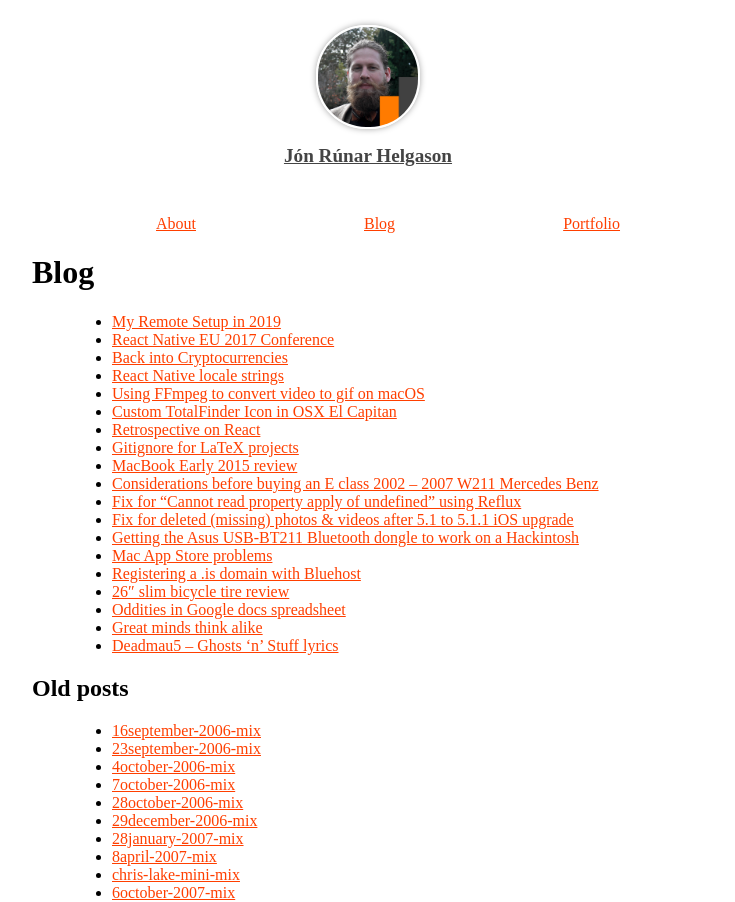
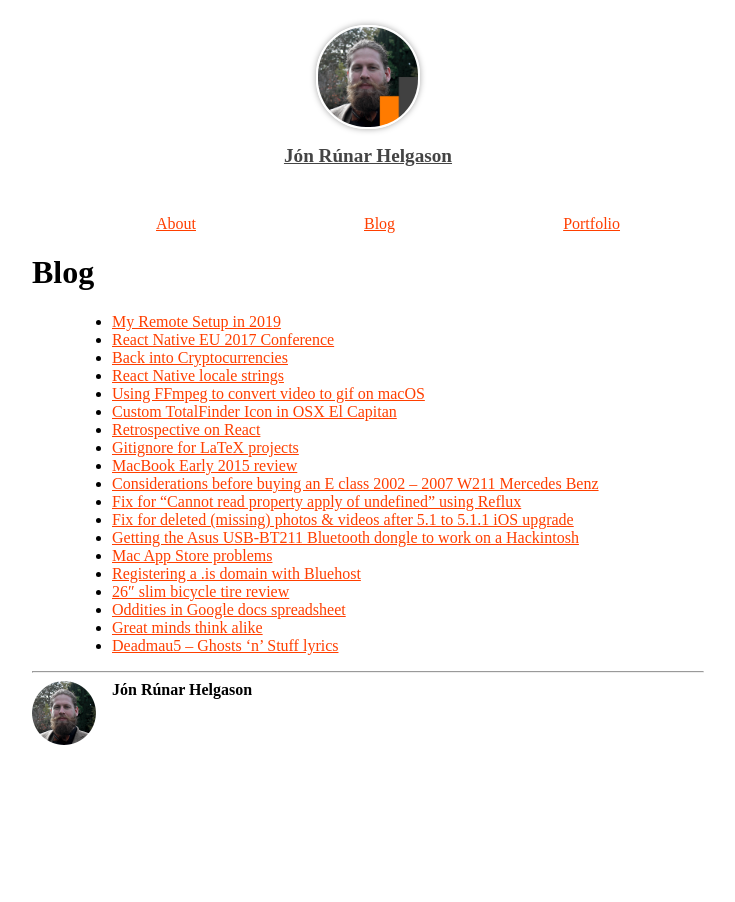
Before and after one commit to jonrh/jonrh.is, a Next.js app: page /blog in a window 1280 px wide. Shown: the top 902 px of the page, without its empty margins (272-1007 px from the left). After the commit the page ends 800 px from the top, so only its background shows below. Built offline with nearby package versions, Linux system fonts and the light colour scheme; a web font is replaced by a local one; what typography-theme-wordpress-2016 would draw is missing.

Commit message:
Comment out old blogposts for now, may add back later

```diff
--- a/pages/blog.js
+++ b/pages/blog.js
@@ -57,22 +57,22 @@ export default class Blog extends React.Component {
           <li><a href="/deadmau5-ghosts-and-stuff-lyrics">Deadmau5 – Ghosts ‘n’ Stuff lyrics</a></li>
         </ul>
 
-        <h2>Old posts</h2>
-        <ul>
-          <li><a href="/16september-2006-mix">16september-2006-mix</a></li>
-          <li><a href="/23september-2006-mix">23september-2006-mix</a></li>
-          <li><a href="/4october-2006-mix">4october-2006-mix</a></li>
-          <li><a href="/7october-2006-mix">7october-2006-mix</a></li>
-          <li><a href="/28october-2006-mix">28october-2006-mix</a></li>
-          <li><a href="/29december-2006-mix">29december-2006-mix</a></li>
-          <li><a href="/28january-2007-mix">28january-2007-mix</a></li>
-          <li><a href="/8april-2007-mix">8april-2007-mix</a></li>
-          <li><a href="/chris-lake-mini-mix">chris-lake-mini-mix</a></li>
-          <li><a href="/6october-2007-mix">6october-2007-mix</a></li>
-          <li><a href="/25february-2008-mix">25february-2008-mix</a></li>
-          <li><a href="/20june-2009-mix">20june-2009-mix</a></li>
-          <li><a href="/how-i-use-beatport-on-a-mac">how-i-use-beatport-on-a-mac</a></li>
-        </ul>
+        {/*<h2>Old posts</h2>*/}
+        {/*<ul>*/}
+        {/*  <li><a href="/16september-2006-mix">16september-2006-mix</a></li>*/}
+        {/*  <li><a href="/23september-2006-mix">23september-2006-mix</a></li>*/}
+        {/*  <li><a href="/4october-2006-mix">4october-2006-mix</a></li>*/}
+        {/*  <li><a href="/7october-2006-mix">7october-2006-mix</a></li>*/}
+        {/*  <li><a href="/28october-2006-mix">28october-2006-mix</a></li>*/}
+        {/*  <li><a href="/29december-2006-mix">29december-2006-mix</a></li>*/}
+        {/*  <li><a href="/28january-2007-mix">28january-2007-mix</a></li>*/}
+        {/*  <li><a href="/8april-2007-mix">8april-2007-mix</a></li>*/}
+        {/*  <li><a href="/chris-lake-mini-mix">chris-lake-mini-mix</a></li>*/}
+        {/*  <li><a href="/6october-2007-mix">6october-2007-mix</a></li>*/}
+        {/*  <li><a href="/25february-2008-mix">25february-2008-mix</a></li>*/}
+        {/*  <li><a href="/20june-2009-mix">20june-2009-mix</a></li>*/}
+        {/*  <li><a href="/how-i-use-beatport-on-a-mac">how-i-use-beatport-on-a-mac</a></li>*/}
+        {/*</ul>*/}
 
         <hr />
         <Bio />
```
